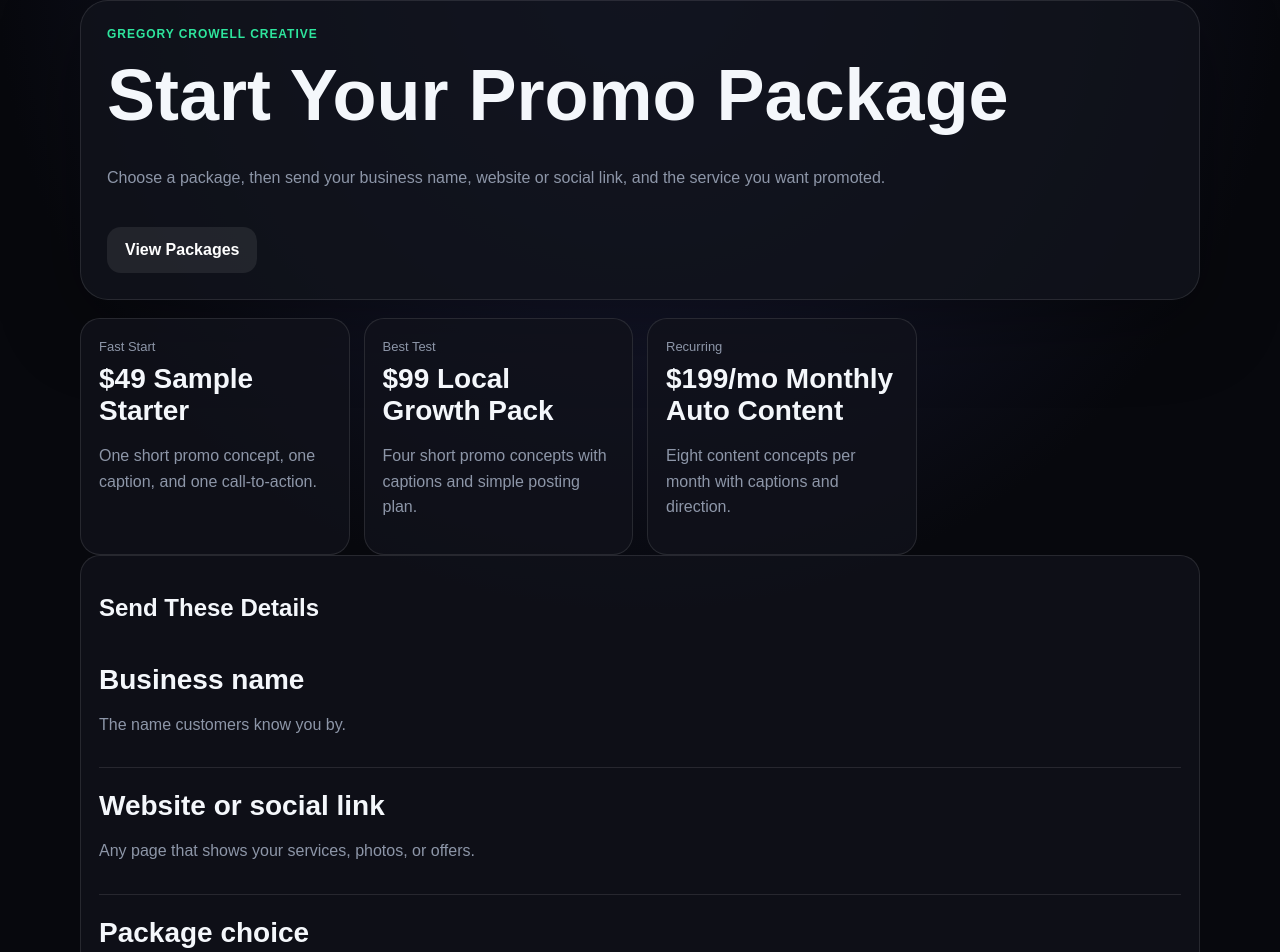
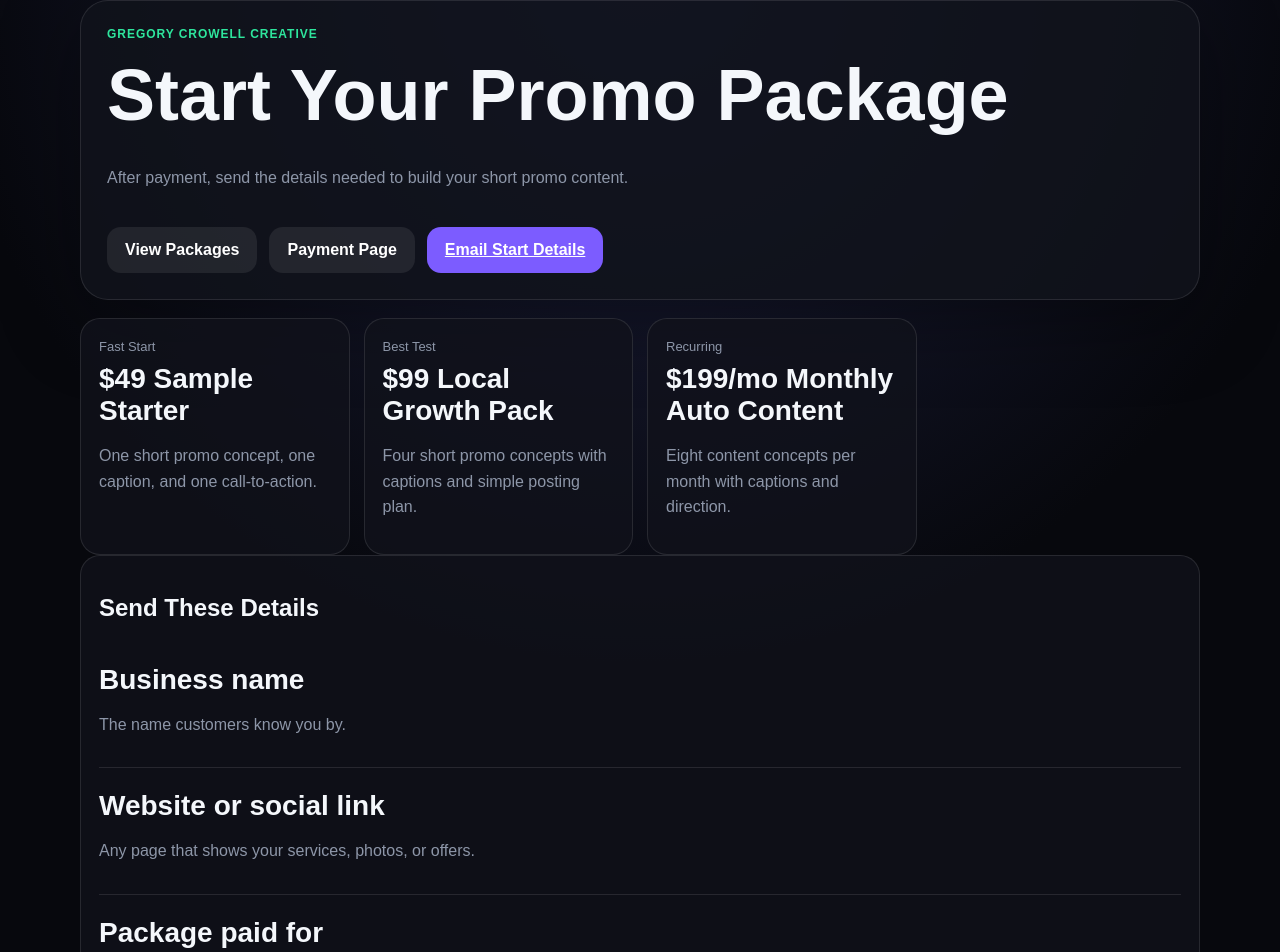
Before and after one commit to GCreative850/auto, a Next.js app: page /start in a window 1280 px wide. Shown: the part 32-984 px from the top of the page. Built offline with nearby package versions, Linux system fonts and the light colour scheme.

Commit message:
Add start details email handoff

```diff
--- a/app/start/page.tsx
+++ b/app/start/page.tsx
@@ -4,9 +4,11 @@ export default function StartPage() {
       <section className="hero">
         <div className="kicker">Gregory Crowell Creative</div>
         <h1>Start Your Promo Package</h1>
-        <p>Choose a package, then send your business name, website or social link, and the service you want promoted.</p>
+        <p>After payment, send the details needed to build your short promo content.</p>
         <div className="actions">
           <a className="secondary" href="/business-package">View Packages</a>
+          <a className="secondary" href="/pay">Payment Page</a>
+          <a className="primary" href="mailto:gregorycrowell2002@gmail.com?subject=Promo Package Start Details&body=Business name:%0AWebsite or social link:%0APackage paid for:%0AService or offer to promote:%0ABest contact email:%0AAny notes:%0A">Email Start Details</a>
         </div>
       </section>
 
@@ -20,8 +22,9 @@ export default function StartPage() {
         <h2>Send These Details</h2>
         <div className="item"><strong>Business name</strong><p>The name customers know you by.</p></div>
         <div className="item"><strong>Website or social link</strong><p>Any page that shows your services, photos, or offers.</p></div>
-        <div className="item"><strong>Package choice</strong><p>$49 Sample, $99 Growth Pack, or $199 Monthly.</p></div>
+        <div className="item"><strong>Package paid for</strong><p>$49 Sample, $99 Growth Pack, or $199 Monthly.</p></div>
         <div className="item"><strong>Service or offer to promote</strong><p>The main thing you want the promo content focused on.</p></div>
+        <div className="item"><strong>Best contact email</strong><p>Where to send the finished concept and any questions.</p></div>
       </section>
     </main>
   );
```
